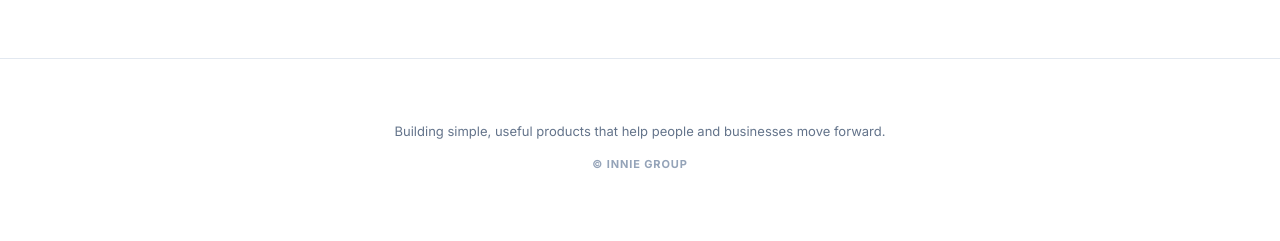
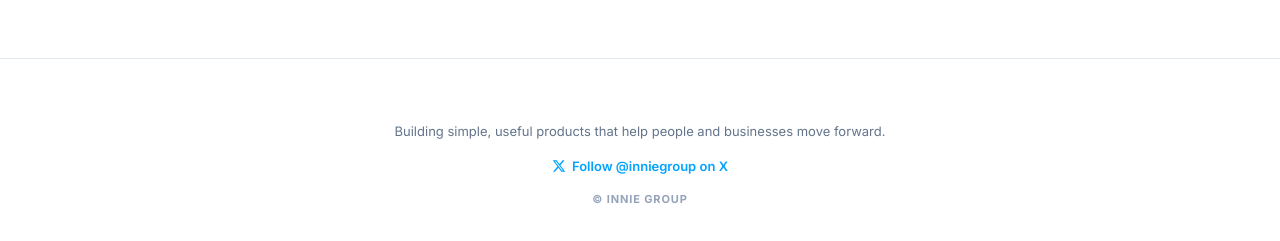
Before and after one commit to innie1/innie-website, a website: page about.html in a window 1280 px wide. Shown: the part 541-782 px from the top of the page. Drawn offline with Linux system fonts and the light colour scheme.

Commit message:
Add X handle https://x.com/inniegroup to social connect and site footers

```diff
--- a/about.html
+++ b/about.html
@@ -44,7 +44,7 @@
             <h4 class="contact-subhead">Connect with us</h4>
             <div class="social-links-row">
               <!-- Twitter / X -->
-              <a class="social-icon-btn" href="https://twitter.com" target="_blank" rel="noopener" aria-label="Twitter">
+              <a class="social-icon-btn" href="https://x.com/inniegroup" target="_blank" rel="noopener noreferrer" aria-label="X (Twitter) @inniegroup">
                 <svg viewBox="0 0 24 24">
                   <path d="M18.244 2.25h3.308l-7.227 8.26 8.502 11.24H16.17l-5.214-6.817L4.99 21.75H1.68l7.73-8.835L1.254 2.25H8.08l4.713 6.231zm-1.161 17.52h1.833L7.084 4.126H5.117z"/>
                 </svg>
@@ -90,6 +90,12 @@
       <img class="innie-logo-footer" src="assets/logo.svg" alt="INNIE GROUP" />
     </div>
     <p class="footer-tagline">Building simple, useful products that help people and businesses move forward.</p>
+    <a class="footer-social-link" href="https://x.com/inniegroup" target="_blank" rel="noopener noreferrer" aria-label="Follow INNIE on X">
+      <svg viewBox="0 0 24 24">
+        <path d="M18.244 2.25h3.308l-7.227 8.26 8.502 11.24H16.17l-5.214-6.817L4.99 21.75H1.68l7.73-8.835L1.254 2.25H8.08l4.713 6.231zm-1.161 17.52h1.833L7.084 4.126H5.117z"/>
+      </svg>
+      <span>Follow @inniegroup on X</span>
+    </a>
     <p class="footer-copyright">&copy; INNIE GROUP</p>
   </footer>
 
--- a/styles.css
+++ b/styles.css
@@ -894,6 +894,27 @@ a {
   max-width: 500px;
 }
 
+.footer-social-link {
+  font-size: 13px;
+  color: var(--primary-blue);
+  font-weight: 600;
+  display: inline-flex;
+  align-items: center;
+  gap: 6px;
+  transition: opacity 0.2s ease, transform 0.2s ease;
+}
+
+.footer-social-link:hover {
+  opacity: 0.85;
+  transform: translateY(-1px);
+}
+
+.footer-social-link svg {
+  width: 14px;
+  height: 14px;
+  fill: currentColor;
+}
+
 .footer-copyright {
   font-size: 11px;
   font-weight: 700;
```
Also changed, not shown: index.html (+6 -0 lines), product.html (+6 -0 lines).
